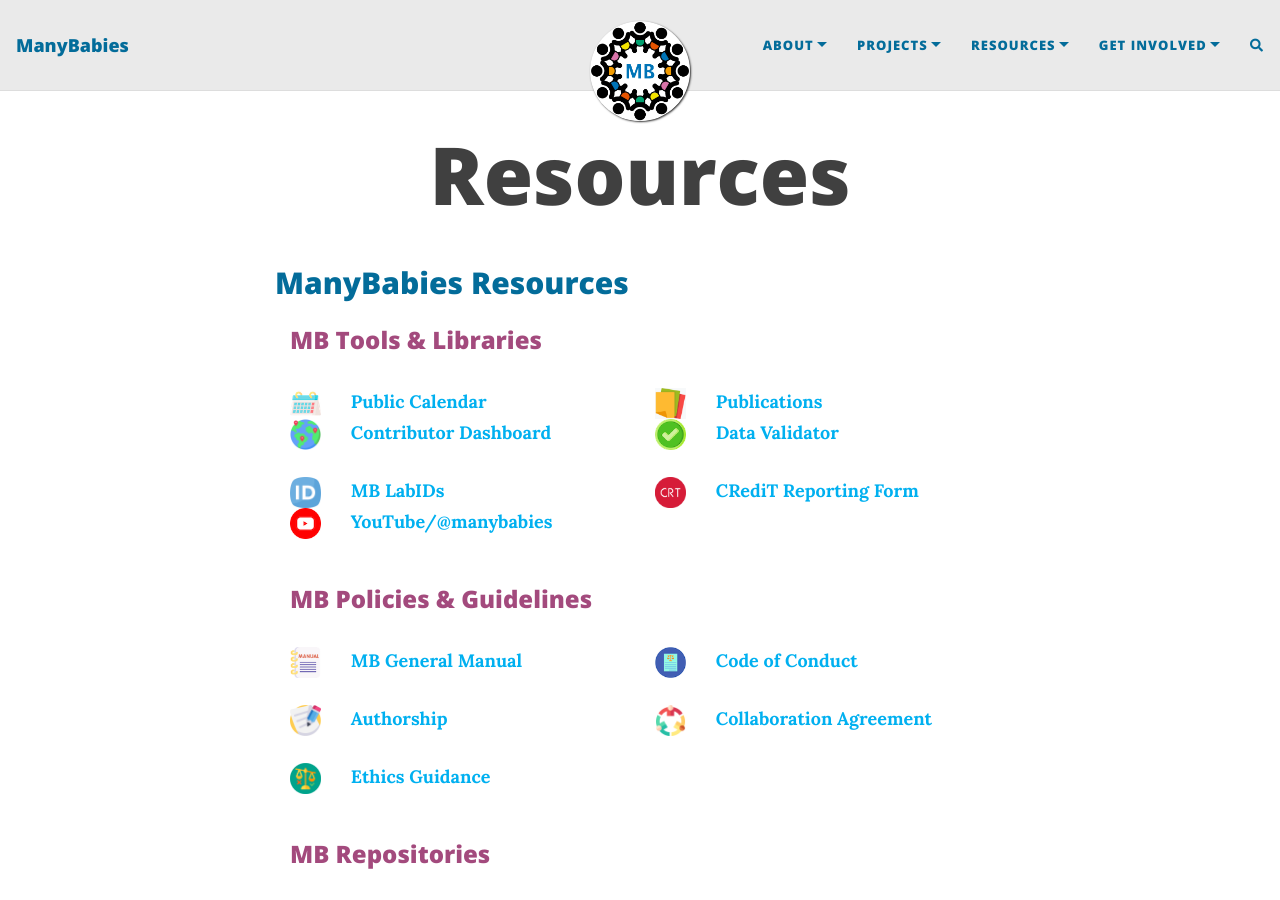
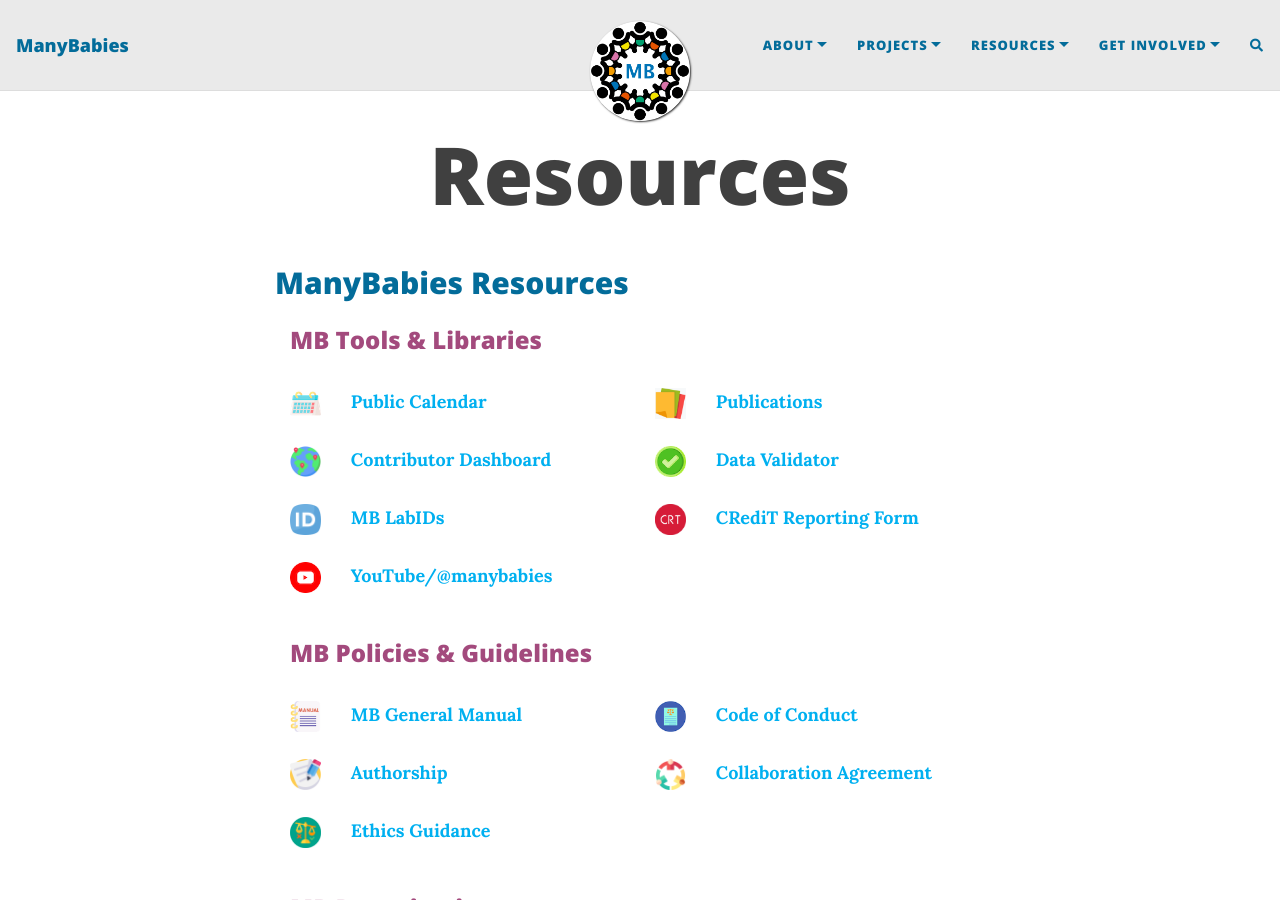
Before and after one commit to manybabies/manybabies.github.io, a Jekyll site: the page built from resources.md, in a window 1280 px wide and 900 px high. Built offline with Jekyll 4.4.1, drawn with Linux system fonts in a browser that asks for light colours; nearby versions of some CDN libraries; comment, search, counter and statistics services are not loaded.

Commit message:
Update resources.md
fix spacing

```diff
--- a/resources.md
+++ b/resources.md
@@ -22,21 +22,22 @@
         <a href="{{site.baseurl}}/calendar/"><b>Public Calendar</b></a>
       </div>
       <div class="col-sm-1 col-xs-6" align="left">
-        <a href="{{site.baseurl}}/publications/"><img src="/assets/img/publications.png" alt="stack of papers" width="50"></a>
+        <a href="{{site.baseurl}}/publications/"><img src="/assets/img/publications.png" alt="stack of papers" width="50"></a><br>
       </div>
       <div class="col-sm-5 col-xs-6" align="left">
         <a href="{{site.baseurl}}/publications/"><b>Publications</b></a>
       </div>
     </div>
+    <br>
     <div class="row" align="center">
       <div class="col-sm-1 col-xs-6" align="left">
-        <a href="{{site.baseurl}}/dashboard/"><img src="/assets/img/pin.png" alt="globe with pins" width="50"></a>
+        <a href="{{site.baseurl}}/dashboard/"><img src="/assets/img/pin.png" alt="globe with pins" width="50"></a><br>
       </div>
       <div class="col-sm-5 col-xs-6" align="left">
         <a href="{{site.baseurl}}/dashboard/"><b>Contributor Dashboard</b></a>
       </div>
       <div class="col-sm-1 col-xs-6" align="left">
-        <a href="{{site.baseurl}}/validator/"><img src="/assets/img/validate.png" alt="checkmark" width="50"></a>
+        <a href="{{site.baseurl}}/validator/"><img src="/assets/img/validate.png" alt="checkmark" width="50"></a><br>
       </div>
       <div class="col-sm-5 col-xs-6" align="left">
         <a href="{{site.baseurl}}/validator/"><b>Data Validator</b></a>
@@ -57,6 +58,7 @@
         <a href="https://airtable.com/appRoqMKzcK3NsXt4/pagwIZbZl4BvtlYtF/form" target="_blank"><b>CRediT Reporting Form</b></a>
       </div>
     </div>
+    <br>
     <div class="row" align="center">
       <div class="col-sm-1 col-xs-6" align="left">
         <a href="https://www.youtube.com/@manybabies" target="_blank"><img src="/assets/img/youtube.png" alt="YouTube logo" width="50"></a><br>
```
